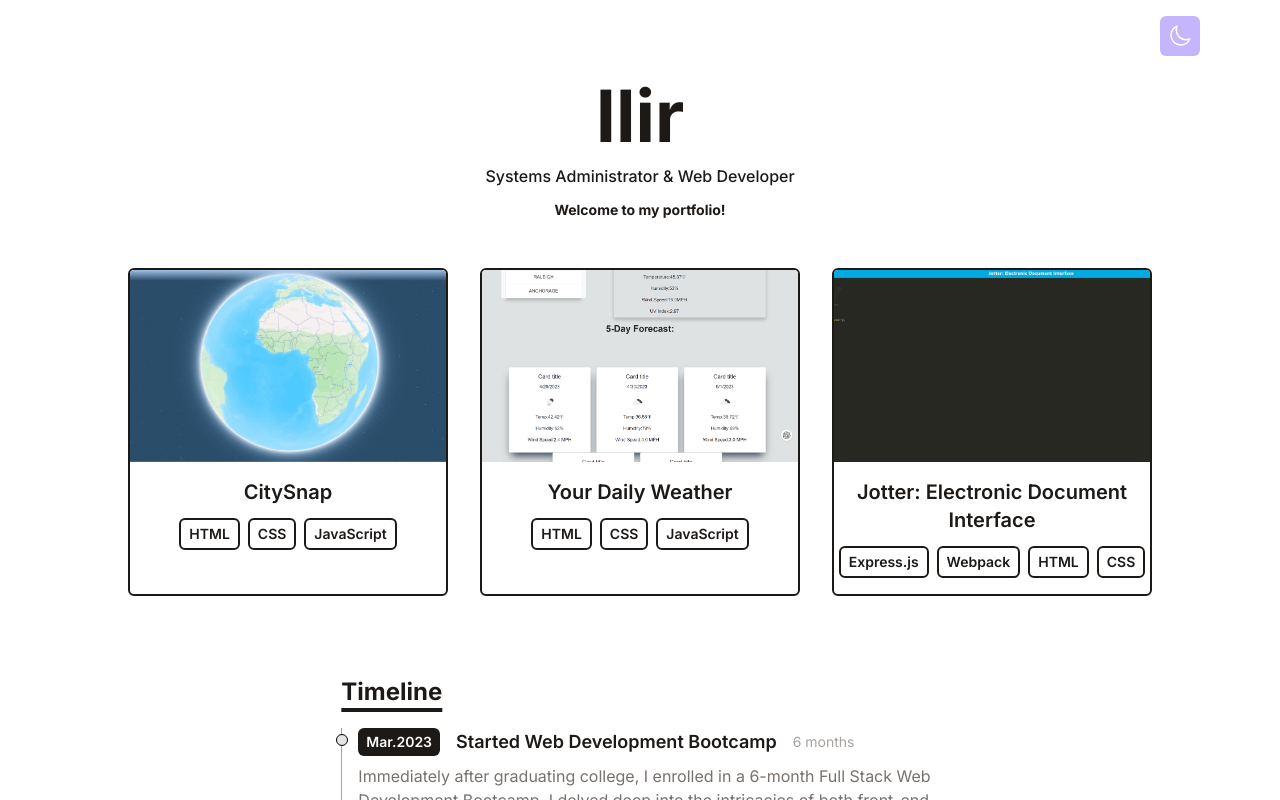
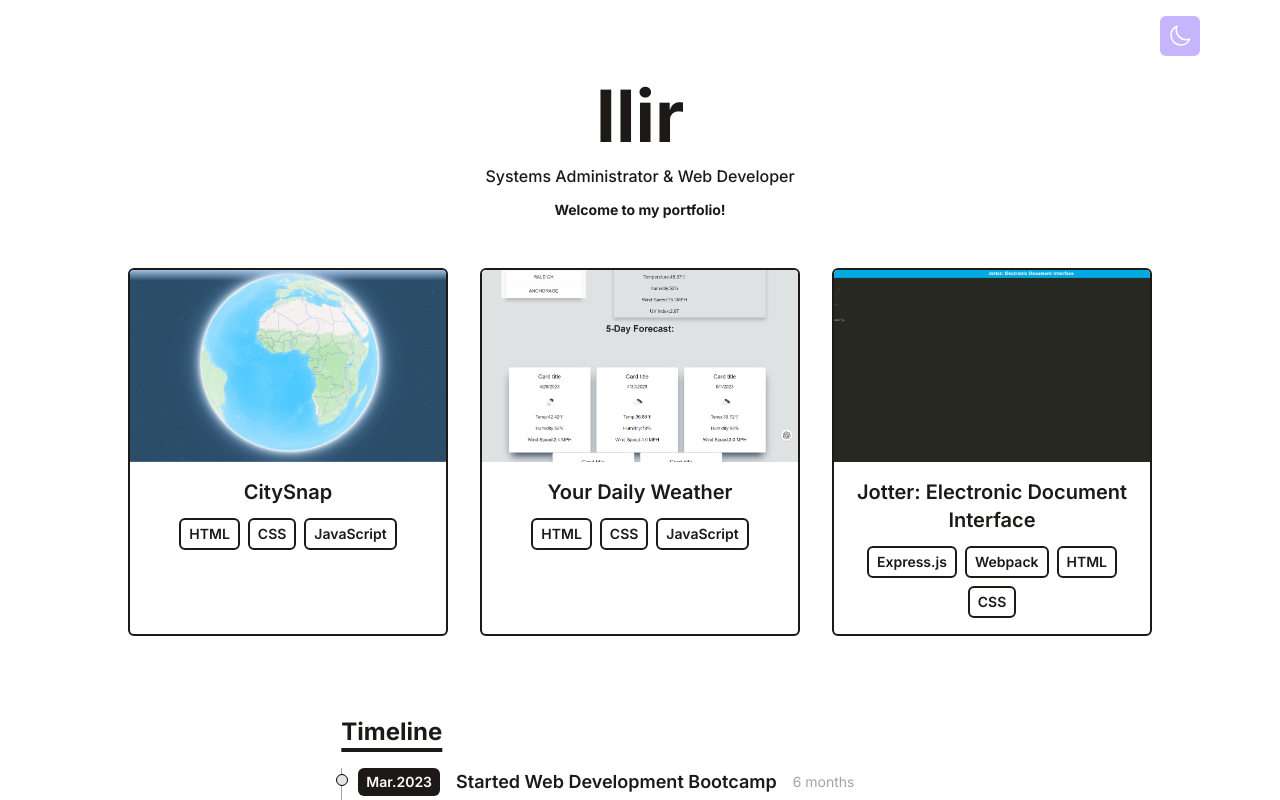
Before and after one commit to IlirHajdari/Reactfolio, a React (Vite) app: page / in a window 1280 px wide. Shown: the top 800 px of the page. Built offline with nearby package versions, Linux system fonts and the light colour scheme.

Commit message:
fixed link issue when clicking on portfolio projects.

```diff
--- a/src/components/PortfolioItem.jsx
+++ b/src/components/PortfolioItem.jsx
@@ -1,17 +1,19 @@
 /* eslint-disable react/prop-types */
-function PortfolioItem({ imgUrl, title, stack }) {
+function PortfolioItem({ imgUrl, title, stack, link }) {
   return (
     <div className="border-2 border-stone-900 rounded-md dark:border-white overflow-hidden">
-      <img
-        src={imgUrl}
-        alt="portfolio"
-        className="w-full h-36 md:h-48 object-cover cursor-pointer"
-      />
+      <a href={link} target="_blank" rel="noopener noreferrer">
+        <img
+          src={imgUrl}
+          alt={title}
+          className="w-full h-36 md:h-48 object-cover cursor-pointer"
+        />
+      </a>
       <div className="w-full p-4">
         <h3 className="text-large md:text-xl mb-2 md:mb-3 font-semibold text-center dark:text-white">
           {title}
         </h3>
-        <p className="flex felx-wrap gap-2 flex-row items-center justify-center text-xs md:text-sm dark:text-white ">
+        <p className="flex flex-wrap gap-2 flex-row items-center justify-center text-xs md:text-sm dark:text-white ">
           {stack.map((item, index) => (
             <span
               key={index}
```
